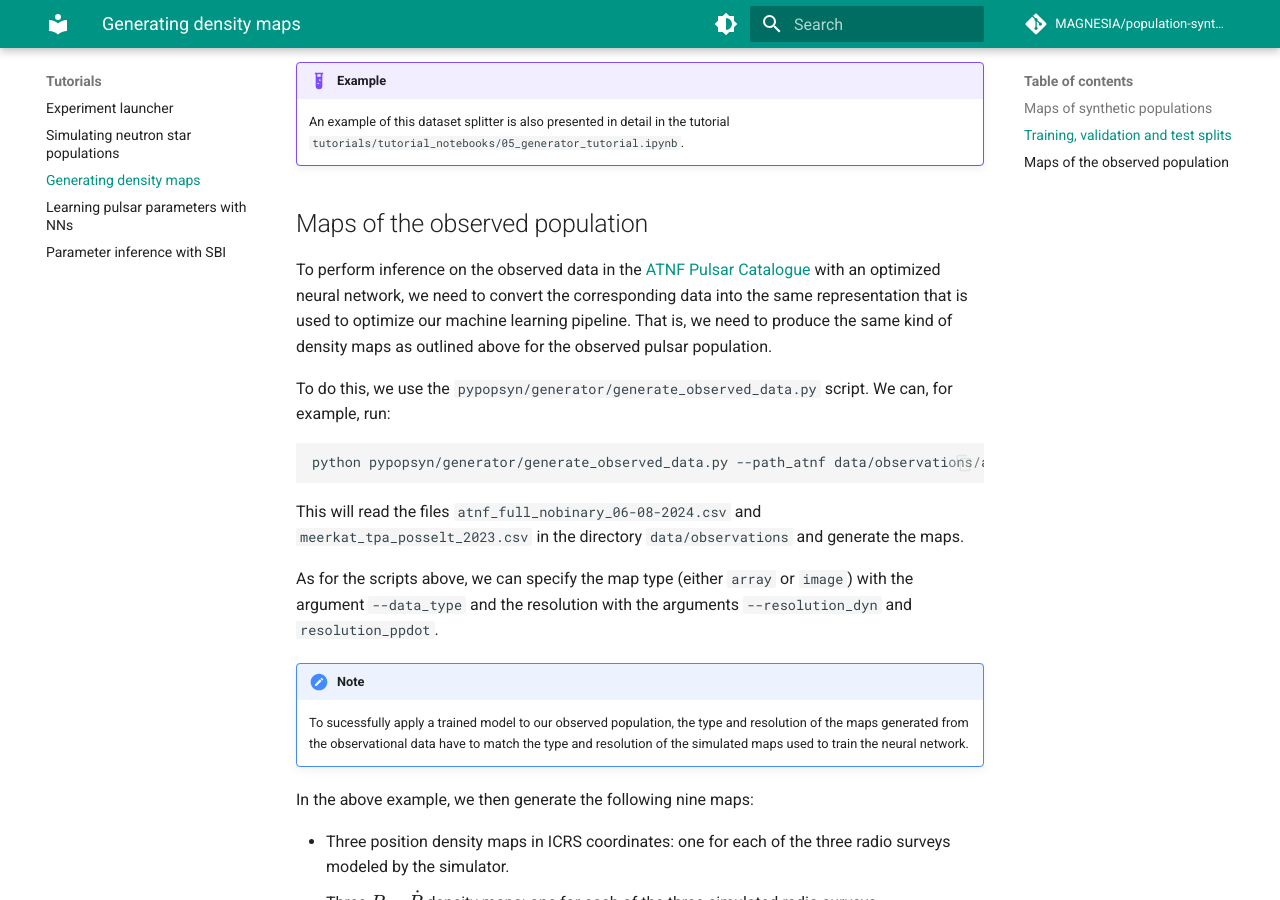
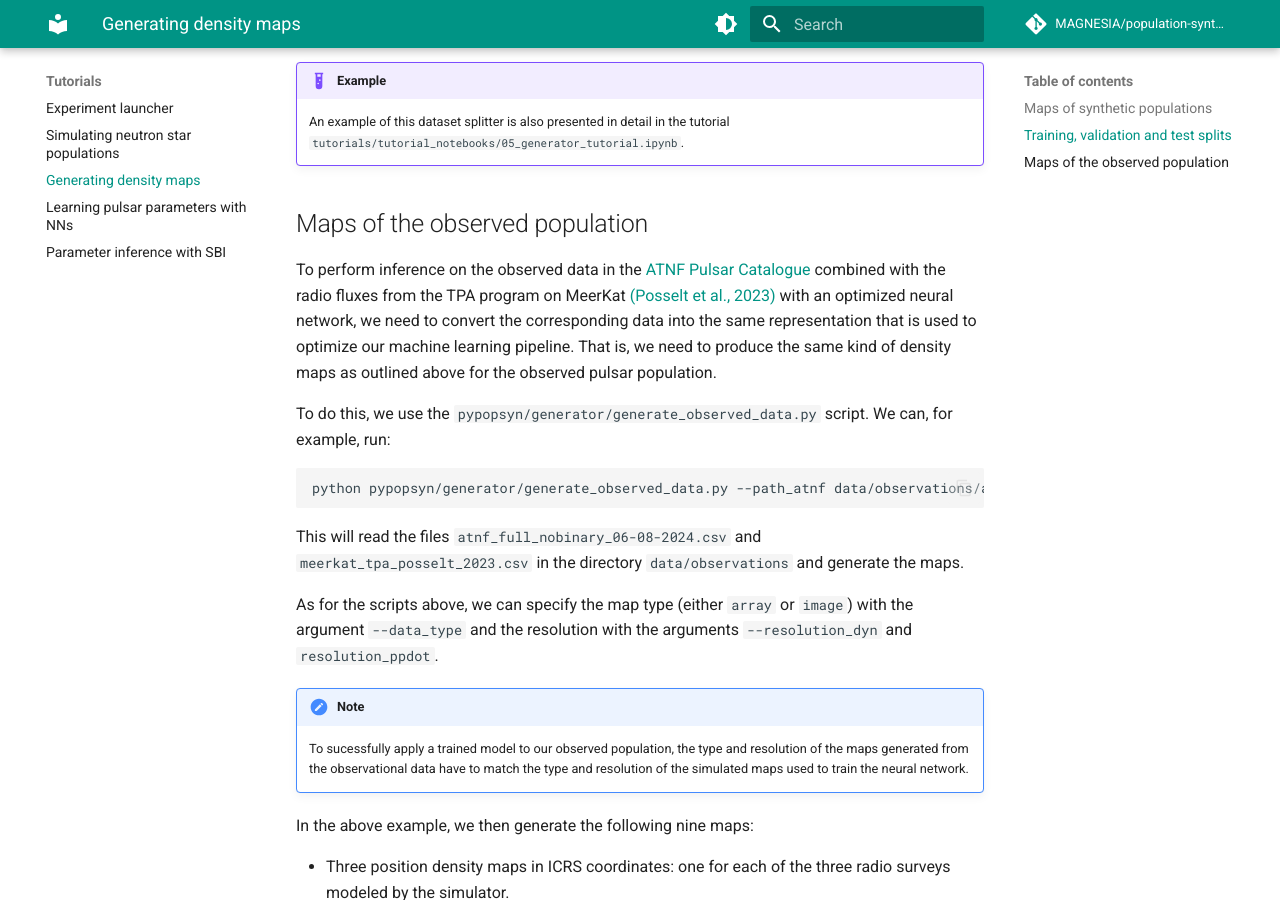
Before and after one commit to ice-csic-astroexotic/ML-Poppyns, an MkDocs documentation site: the page built from docs/tutorials/generator_tutorial.md, in a window 1280 px wide and 900 px high, scrolled down 2949 px. Built offline with MkDocs 1.6.1 and Material for MkDocs 9.7.7, drawn with Linux system fonts in a browser that asks for light colours; formulas are drawn with MathJax 3; comment, search, counter and statistics services are not loaded.

Commit message:
Adding some information to be consistent with the tutorials.

````diff
--- a/docs/tutorials/generator_tutorial.md
+++ b/docs/tutorials/generator_tutorial.md
@@ -114,9 +114,9 @@ As above, the splits are performed by randomly sampling the test and validation
 ## Maps of the observed population
 
 To perform inference on the observed data in the [ATNF Pulsar Catalogue](https://www.atnf.csiro.au/research/pulsar/psrcat/)
-with an optimized neural network, we need to convert the corresponding data into the same representation that is used
-to optimize our machine learning pipeline. That is, we need to produce the same kind of density maps as outlined above
-for the observed pulsar population.
+combined with the radio fluxes from the TPA program on MeerKat [(Posselt et al., 2023)](https://ui.adsabs.harvard.edu/abs/2023MNRAS.520.4582P/abstract) with an optimized neural network, we need to convert the corresponding data into
+the same representation that is used to optimize our machine learning pipeline. That is, we need to produce the same
+kind of density maps as outlined above for the observed pulsar population.
 
 To do this, we use the `pypopsyn/generator/generate_observed_data.py` script. We can, for example, run:
 ```commandline
````
